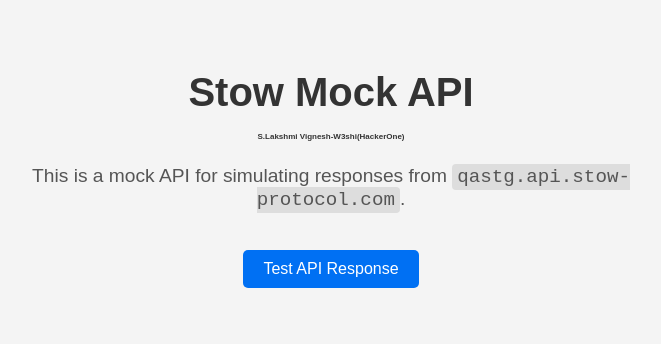
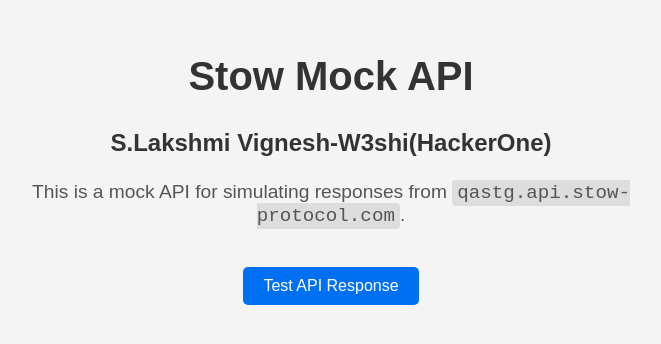
Before and after one commit to izumigoto/stow-api-mock, a Next.js app: page / in a window 1280 px wide. Shown: the part 242-586 px from the top of the page, without its empty margins (309-970 px from the left). Built offline with nearby package versions, Linux system fonts and the light colour scheme.

Commit message:
Update index.js

```diff
--- a/pages/index.js
+++ b/pages/index.js
@@ -2,7 +2,7 @@
   return (
     <div style={{ display: 'flex', flexDirection: 'column', alignItems: 'center', justifyContent: 'center', height: '100vh', backgroundColor: '#f4f4f4', fontFamily: 'Arial, sans-serif' }}>
       <h1 style={{ color: '#333', fontSize: '2.5rem', marginBottom: '10px' }}>Stow Mock API</h1>
-      <h2 style={{ color:'#333' , fontSize:'0.5rem', marginBottom:'5px'}}>S.Lakshmi Vignesh-W3shi(HackerOne)</h2>
+      <h2 style={{ color:'#333' , fontSize:'1.5rem', marginBottom:'5px'}}>S.Lakshmi Vignesh-W3shi(HackerOne)</h2>
       <p style={{ color: '#555', fontSize: '1.2rem', textAlign: 'center', maxWidth: '600px' }}>
         This is a mock API for simulating responses from <code style={{ backgroundColor: '#ddd', padding: '2px 5px', borderRadius: '4px' }}>qastg.api.stow-protocol.com</code>.
       </p>
```
